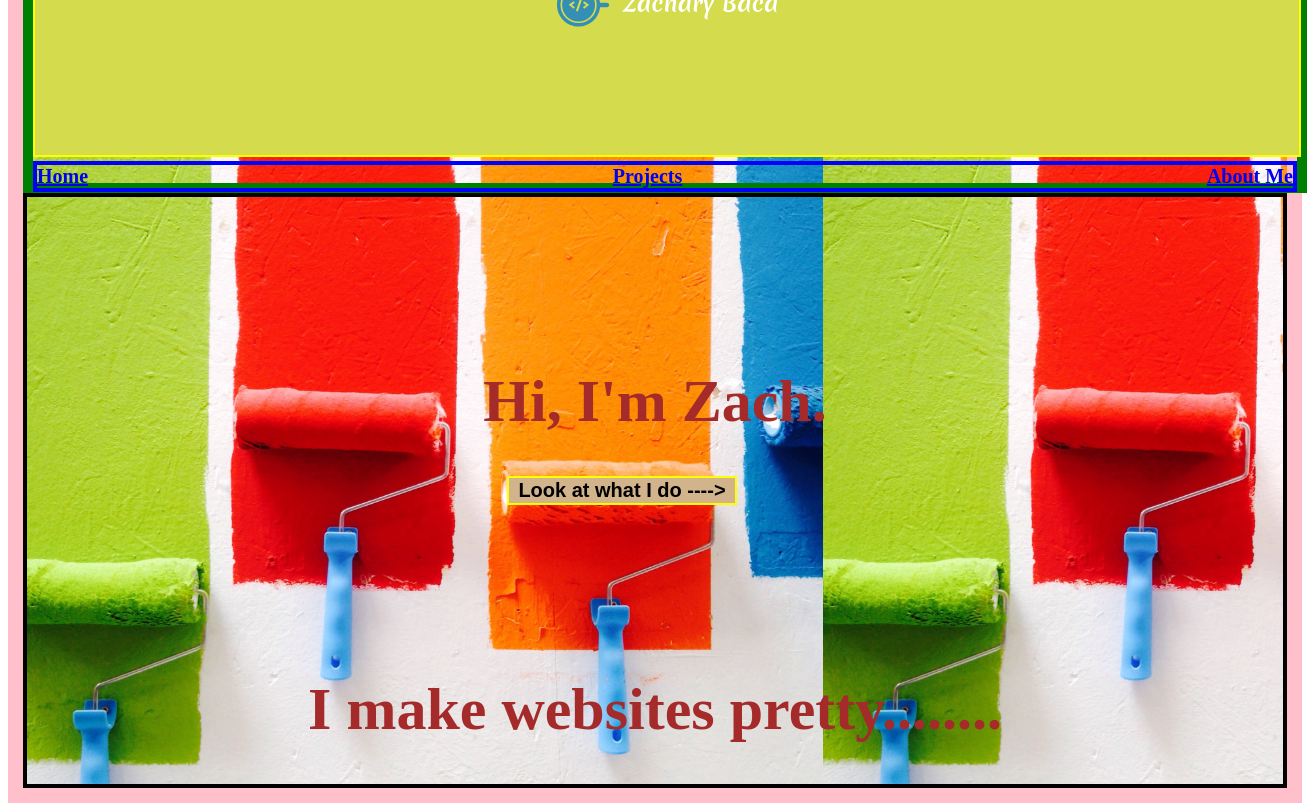
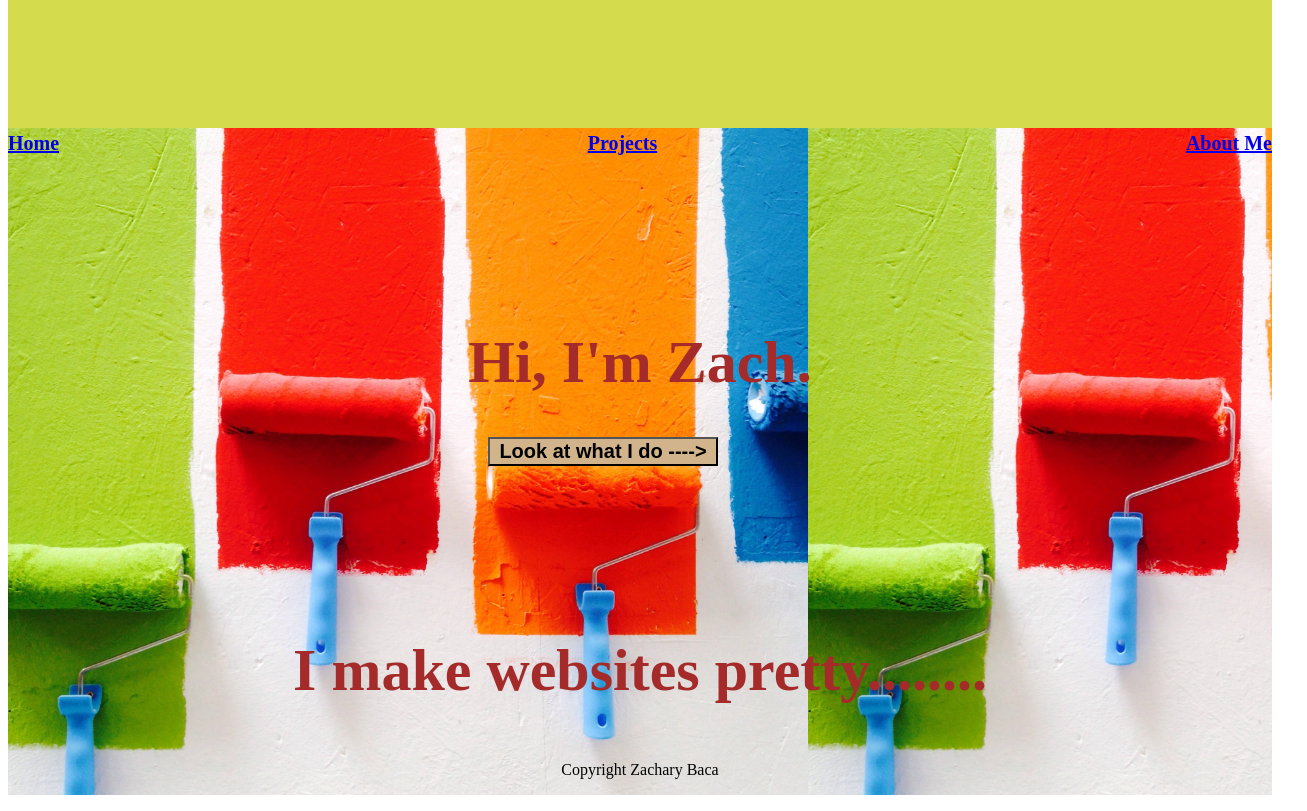
Before and after one commit to zacharybaca/myresumepage, a React (Create React App) app in the folder myportfolio/: page / in a window 1280 px wide. Shown: the part 180-991 px from the top of the page, 1307 px wide, since content can reach past the window. Built offline with nearby package versions, Linux system fonts and the light colour scheme.

Commit message:
removed borders

```diff
--- a/myportfolio/src/App.css
+++ b/myportfolio/src/App.css
@@ -1,7 +1,6 @@
 .App {
   width: 100%;
   height: 100%;
-  border: 15px solid pink;
   background-image: url('./assets/paintbrushrollers.jpg');
   background-size: 800px;
 }
--- a/myportfolio/src/App.js
+++ b/myportfolio/src/App.js
@@ -1,6 +1,7 @@
 import React from 'react';
 import NavBar from './components/NavBar';
 import HomePage from './components/HomePage';
+import Footer from './components/Footer';
 import './App.css';
 
 function App() {
@@ -12,6 +13,9 @@ function App() {
       <div>
         <HomePage />
       </div>
+      <div>
+        <Footer />
+      </div>
     </div>
   );
 }
--- /dev/null
+++ b/myportfolio/src/components/Footer.css
@@ -0,0 +1,6 @@
+.footer {
+  display: flex;
+  justify-content: center;
+  align-items: center;
+  height: 50px;
+}
--- /dev/null
+++ b/myportfolio/src/components/Footer.js
@@ -0,0 +1,12 @@
+import React from 'react';
+import './Footer.css';
+
+function Footer() {
+  return (
+    <div className="footer">
+      <span>Copyright Zachary Baca</span>
+    </div>
+  );
+}
+
+export default Footer;
--- a/myportfolio/src/components/HomePage.css
+++ b/myportfolio/src/components/HomePage.css
@@ -1,5 +1,4 @@
 .intro-container {
-  border: 4px solid black;
   display: flex;
   flex-direction: column;
 }
@@ -14,7 +13,6 @@
 
 .show-button {
   display: flex;
-  border: 2px solid yellow;
   width: 230px;
   margin-left: 480px;
   font-size: 20px;
--- a/myportfolio/src/components/NavBar.css
+++ b/myportfolio/src/components/NavBar.css
@@ -3,7 +3,6 @@
   justify-content: space-between;
   align-items: center;
   color: blue;
-  border: solid 4px blue;
 }
 
 .navBarContainer {
@@ -11,13 +10,11 @@
   flex-direction: column;
   width: 100%;
   height: 330px;
-  border: 10px solid green;
 }
 
 #logo img {
   width: 100%;
   height: 300px;
-  border: 2px solid yellow;
   background-color: rgb(212, 220, 78);
 }
 
```
